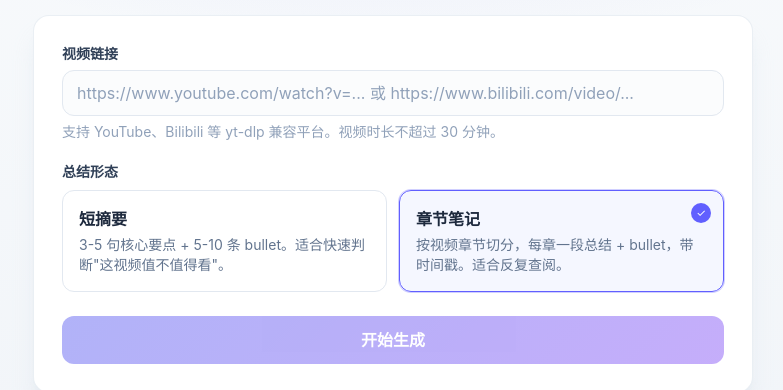
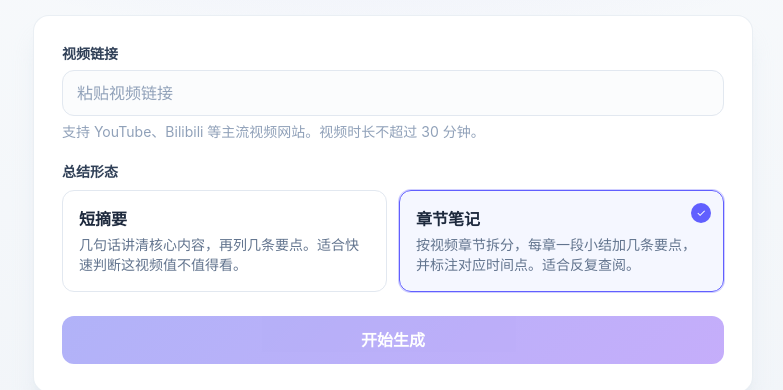
Before and after one commit to banshanguishu/vidistill, a React (Vite) app in the folder frontend/: page / in a window 1280 px wide. Shown: the part 157-547 px from the top of the page, without its empty margins (247-1030 px from the left). Built offline with nearby package versions, Linux system fonts and the light colour scheme; no server answers; a web font is replaced by a local one.

Commit message:
feat(frontend): 简化输入框 placeholder + 加清空按钮 + 去除 yt-dlp/bullet 等专业名词

```diff
--- a/frontend/src/components/SubmitForm.tsx
+++ b/frontend/src/components/SubmitForm.tsx
@@ -14,8 +14,8 @@ const STATUS_LABELS: Record<string, (pos: number | null) => string> = {
 }
 
 const STYLE_OPTIONS = [
-  ['short', '短摘要', '3-5 句核心要点 + 5-10 条 bullet。适合快速判断"这视频值不值得看"。'],
-  ['chapters', '章节笔记', '按视频章节切分，每章一段总结 + bullet，带时间戳。适合反复查阅。'],
+  ['short', '短摘要', '几句话讲清核心内容，再列几条要点。适合快速判断这视频值不值得看。'],
+  ['chapters', '章节笔记', '按视频章节拆分，每章一段小结加几条要点，并标注对应时间点。适合反复查阅。'],
 ] as const
 
 const DOWNLOAD_BTN =
@@ -115,12 +115,22 @@ export function SubmitForm({ onJobCreated }: { onJobCreated?: () => void }) {
       {(phase === 'idle' || phase === 'submitting' || phase === 'error_input') && (
         <div>
           <label htmlFor="url" className="mb-1.5 block text-sm font-semibold text-slate-700">视频链接</label>
-          <input
-            id="url" type="url" value={url} onChange={(e) => setUrl(e.target.value)}
-            placeholder="https://www.youtube.com/watch?v=... 或 https://www.bilibili.com/video/..."
-            className="w-full rounded-xl border border-slate-200 bg-slate-50/50 px-3.5 py-2.5 text-slate-800 placeholder:text-slate-400 transition focus:border-indigo-400 focus:bg-white focus:outline-none focus:ring-2 focus:ring-indigo-500/40"
-          />
-          <p className="mt-1.5 text-sm text-slate-400">支持 YouTube、Bilibili 等 yt-dlp 兼容平台。视频时长不超过 30 分钟。</p>
+          <div className="relative">
+            <input
+              id="url" type="url" value={url} onChange={(e) => setUrl(e.target.value)}
+              placeholder="粘贴视频链接"
+              className="w-full rounded-xl border border-slate-200 bg-slate-50/50 px-3.5 py-2.5 pr-10 text-slate-800 placeholder:text-slate-400 transition focus:border-indigo-400 focus:bg-white focus:outline-none focus:ring-2 focus:ring-indigo-500/40"
+            />
+            {url && (
+              <button
+                type="button" onClick={() => setUrl('')} aria-label="清空"
+                className="absolute right-3 top-1/2 flex h-5 w-5 -translate-y-1/2 items-center justify-center rounded-full bg-slate-300 text-xs text-white transition hover:bg-slate-400"
+              >
+                ✕
+              </button>
+            )}
+          </div>
+          <p className="mt-1.5 text-sm text-slate-400">支持 YouTube、Bilibili 等主流视频网站。视频时长不超过 30 分钟。</p>
           {showUrlError && (
             <p className="mt-1.5 text-sm text-rose-600">请输入有效的视频链接（需以 http:// 或 https:// 开头）</p>
           )}
```
